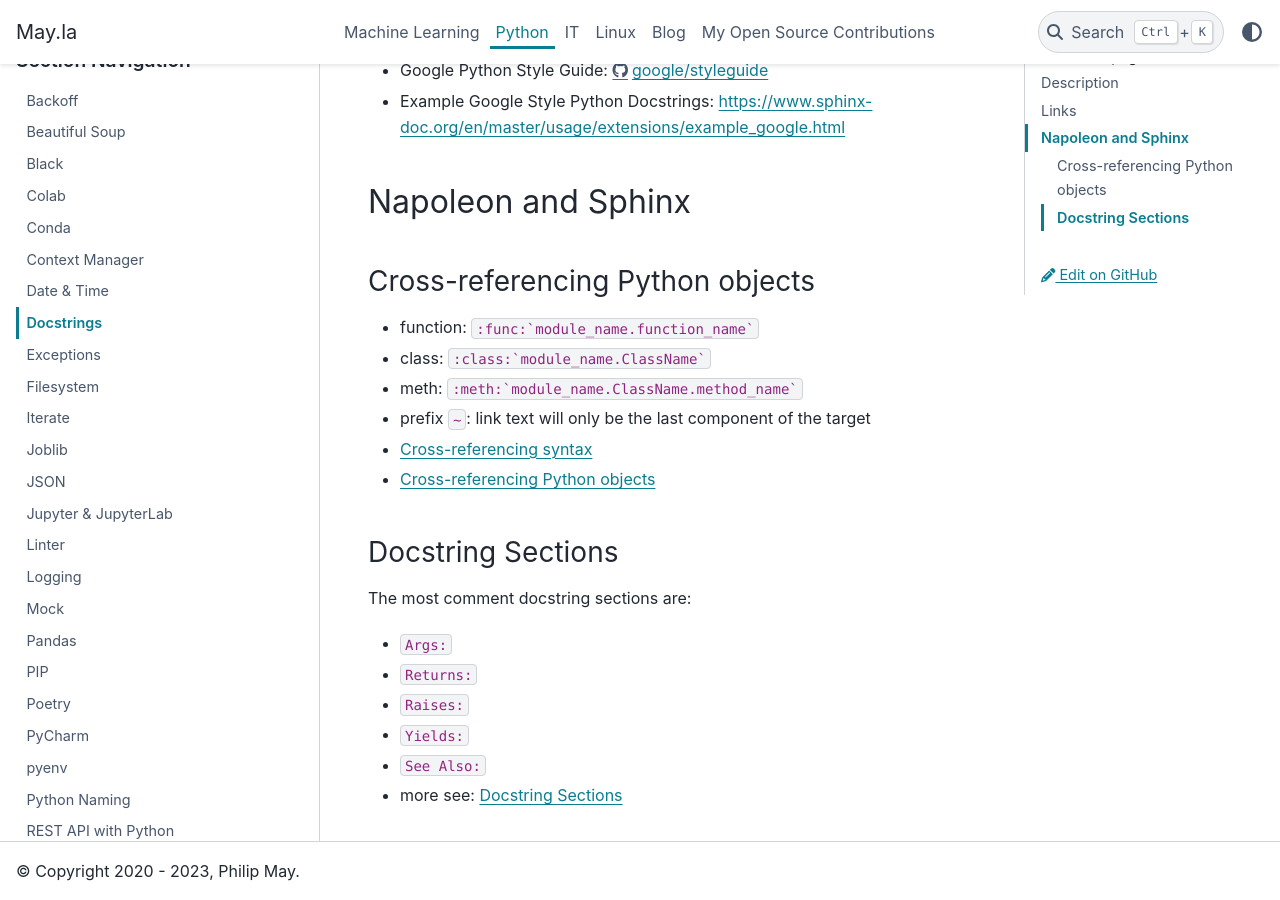
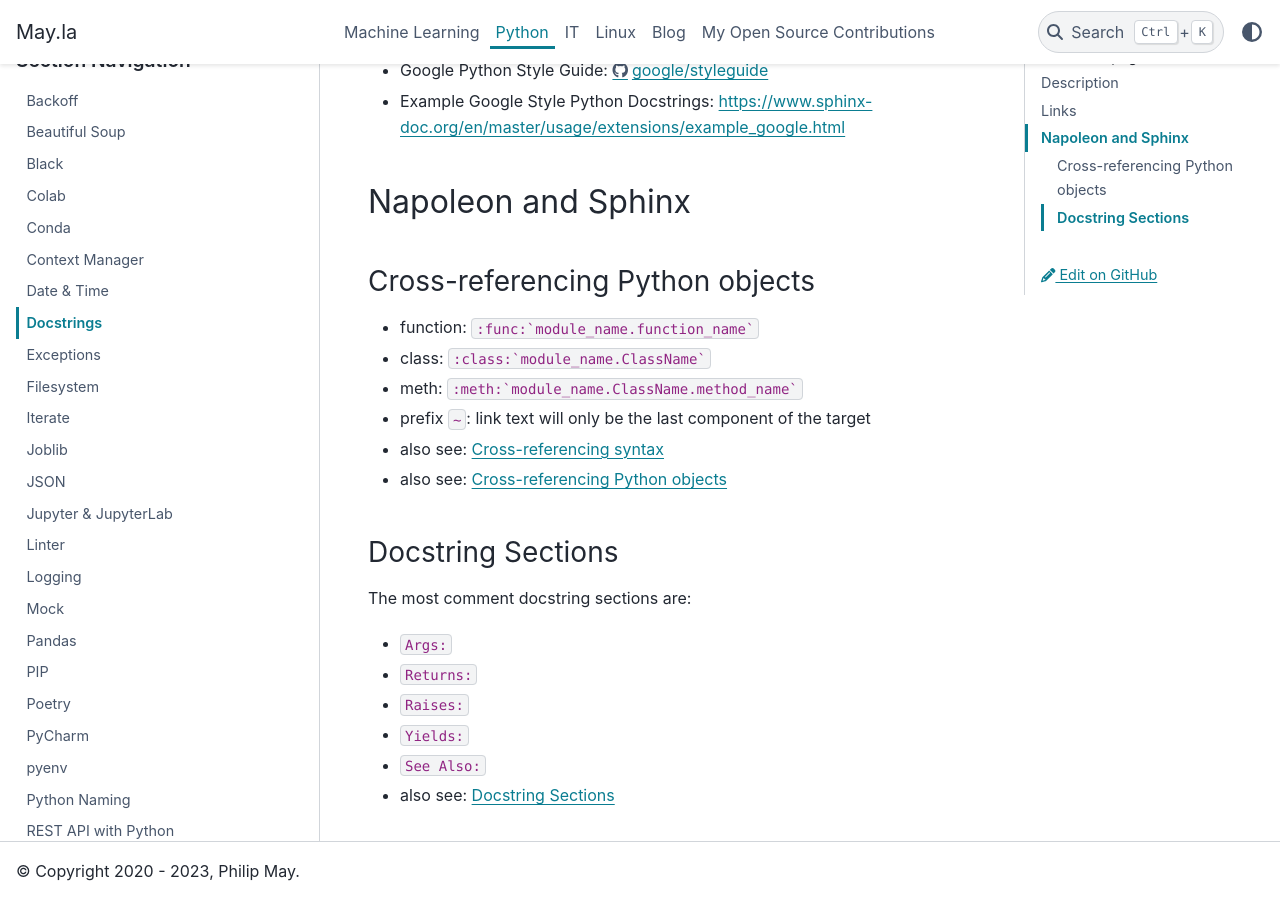
Before and after one commit to PhilipMay/PhilipMay_org, a Sphinx documentation site: the page built from source/python/docstrings.md, in a window 1280 px wide and 900 px high, scrolled down 501 px. Built offline with Sphinx 7.4.7 and the PyData theme 0.15.4, drawn with Linux system fonts in a browser that asks for light colours.

Commit message:
Update docstring cross-references and see also links

```diff
--- a/source/python/docstrings.md
+++ b/source/python/docstrings.md
@@ -22,8 +22,8 @@
 - class: ``:class:`module_name.ClassName` ``
 - meth: ``:meth:`module_name.ClassName.method_name` ``
 - prefix `~`: link text will only be the last component of the target
-- [Cross-referencing syntax](https://www.sphinx-doc.org/en/master/usage/domains/index.html#cross-referencing-syntax)
-- [Cross-referencing Python objects](https://www.sphinx-doc.org/en/master/usage/domains/python.html#cross-referencing-python-objects)
+- also see: [Cross-referencing syntax](https://www.sphinx-doc.org/en/master/usage/domains/index.html#cross-referencing-syntax)
+- also see: [Cross-referencing Python objects](https://www.sphinx-doc.org/en/master/usage/domains/python.html#cross-referencing-python-objects)
 
 ### Docstring Sections
 
@@ -34,4 +34,4 @@ The most comment docstring sections are:
 - `Raises:`
 - `Yields:`
 - `See Also:`
-- more see: [Docstring Sections](https://www.sphinx-doc.org/en/master/usage/extensions/napoleon.html#docstring-sections)
+- also see: [Docstring Sections](https://www.sphinx-doc.org/en/master/usage/extensions/napoleon.html#docstring-sections)
```
